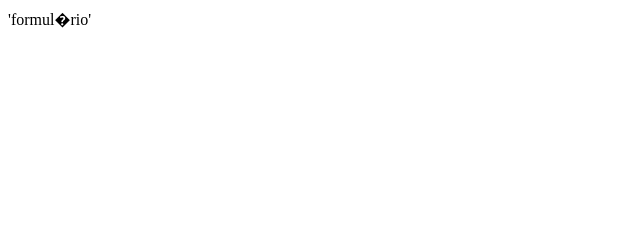
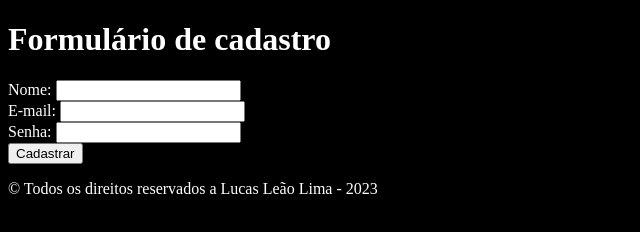
Before and after one commit to lllleao/curso_ebac_frontend, a plain HTML site: page formulario.html in a window 1280 px wide. Shown: the whole page, without its empty margins (0-640 px from the left). Drawn offline with Linux system fonts and the light colour scheme.

Commit message:
formulário atualizado

```diff
--- a/formulario.html
+++ b/formulario.html
@@ -1 +1,31 @@
-'formul�rio'
+<!DOCTYPE html>
+<html lang="pt-br">
+    <head>
+        <meta charset="UTF-8">
+        <meta name="viwerport" content="width=width-device, initial-scale=1.0">
+        <meta http-equiv="X-UA-Compatible" content="IE=edge">
+        <title>Formulário</title>
+        <style>
+            body{
+                background-color: black;
+                color: white;
+            }
+        </style>
+    </head>
+    <body>
+        <header>
+            <h1>Formulário de cadastro</h1>
+        </header>
+        <main>
+            <form>
+                <label for="nome">Nome: </label><input type="text" id="nome"><br>
+                <label for="email">E-mail: </label><input type="text" id="email"><br>
+                <label for="senha">Senha: </label><input type="password" id="senha"><br>
+                <button type="submit">Cadastrar</button>
+            </form>
+        </main>
+        <footer>
+            <p>&copy Todos os direitos reservados a Lucas Leão Lima - 2023</p>
+        </footer>
+    </body>
+</html>
```
